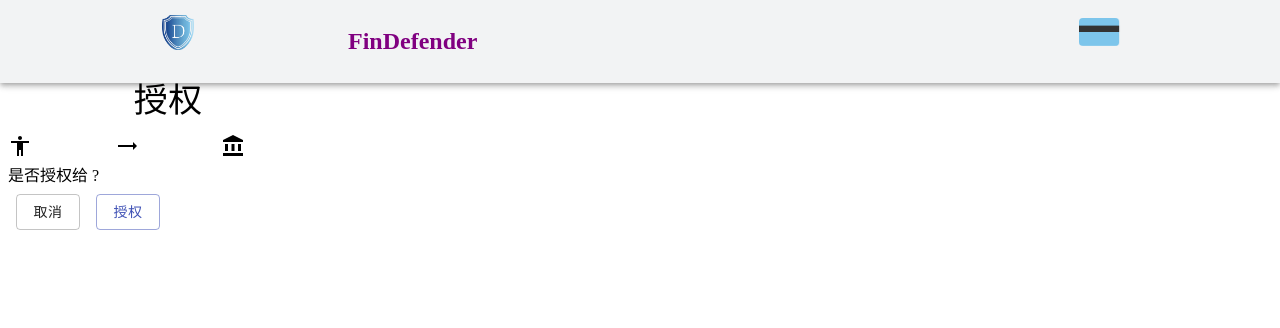
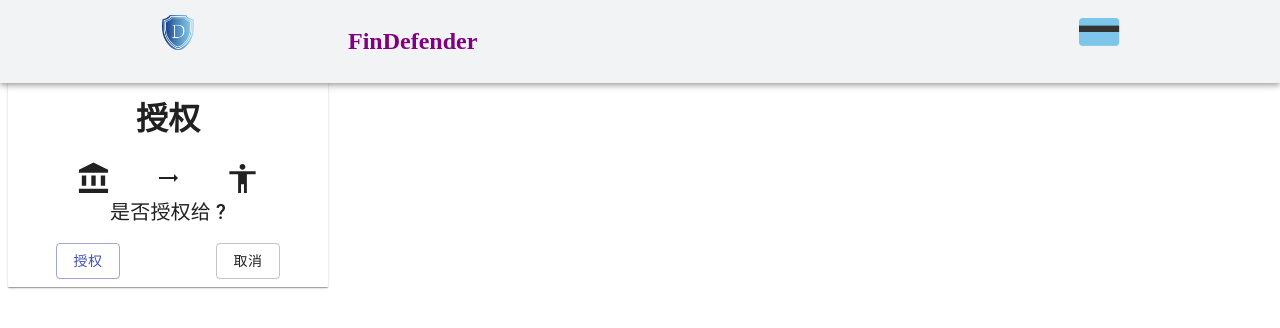
Before and after one commit to WeDefender/WeIdentity-Extension, a React (Create React App) app: page /auth in a window 1280 px wide. Shown: the top 328 px of the page. Built offline with nearby package versions, Linux system fonts and the light colour scheme.

Commit message:
[BING] update src

```diff
--- a/src/_page/auth/auth.js
+++ b/src/_page/auth/auth.js
@@ -12,6 +12,7 @@ import { useState, useEffect } from 'react';
 import { makeStyles } from '@material-ui/core/styles'
 import { Link, withRouter } from 'react-router-dom'
 import getStorage from '../../_component/Storage'
+import { Paper } from '@material-ui/core';
 
 const useStyles = makeStyles(theme => ({
     container: {
@@ -75,27 +76,44 @@ const AuthWithRouter = withRouter(function AuthContent(props) {
     }, []);
 
     return (
-        <Grid container>
-            <Grid item xs={12}>
-                <Typography className={classes.title} variant="h4" gutterBottom align="center">
-                        授权
+        <Paper square>
+            <Grid
+                container
+                direction="row-reverse"
+                justify="space-around"
+                alignItems="center"
+            >
+                <h1 align="center">授权</h1>
+            </Grid>
+            <Grid
+                container
+                direction="row-reverse"
+                justify="space-around"
+                alignItems="center"
+            >
+            <br />
+                <UserIcon fontSize="large"/>
+                <ArrowIcon />
+                <OrgIcon fontSize="large"/>
+                <br />
+            </Grid>
+            <Grid
+                container
+                direction="row-reverse"
+                justify="space-around"
+                alignItems="center"
+            >
+                <Typography variant="h6" gutterBottom>
+                            是否授权给 {org}?
                 </Typography>
             </Grid>
-            <Grid item xs={4}>
-                <UserIcon />
-            </Grid>
-            <Grid item xs={4}>
-                <ArrowIcon />
-            </Grid>
-            <Grid item xs={4}>
-                <OrgIcon />
-            </Grid>
-            <Grid item xs={12}>
-                <Typography variant="h7" gutterBottom>
-                        是否授权给 {org}?
-                </Typography>
-            </Grid>
-            <Grid item xs={12}>
+
+            <Grid
+                container
+                direction="row-reverse"
+                justify="space-around"
+                alignItems="center"
+            >
                 <Button variant="outlined" className={classes.button} onClick={()=>{props.history.push({pathname: `/home`})}}>
                     取消
                 </Button>
@@ -103,7 +121,7 @@ const AuthWithRouter = withRouter(function AuthContent(props) {
                     授权
                 </Button>
             </Grid>
-        </Grid>
+        </Paper>
     )
 })
 
```
